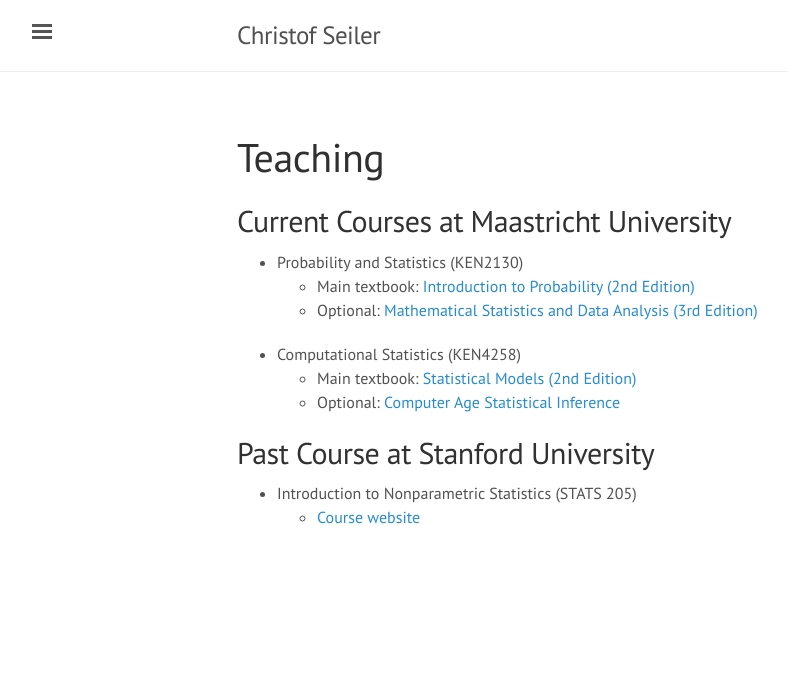
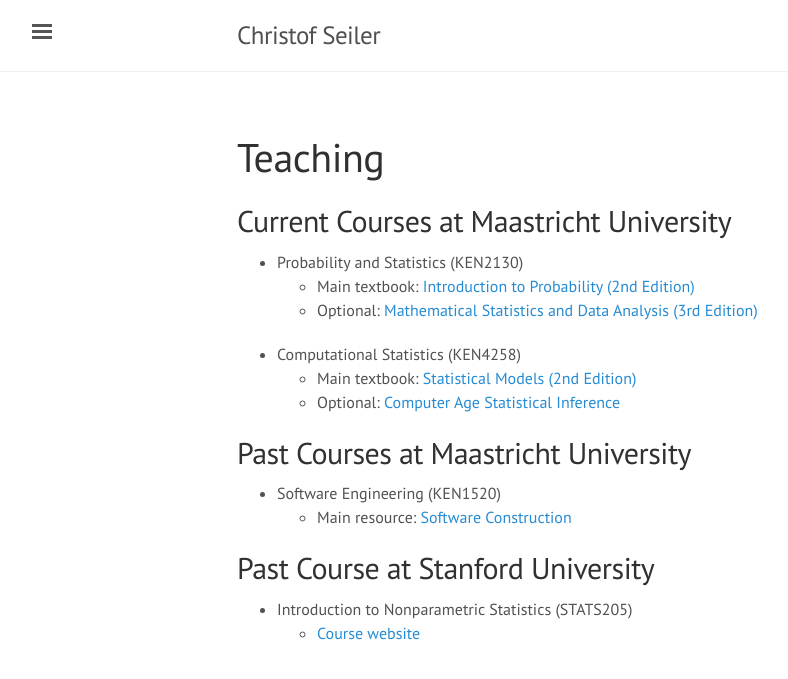
Before and after one commit to ChristofSeiler/ChristofSeiler.github.io, a Jekyll site: the page built from teaching.md, in a window 1280 px wide. Shown: the top 679 px of the page, without its empty margins (3-791 px from the left). Built offline with Jekyll 4.4.1, drawn with Linux system fonts in a browser that asks for light colours.

Commit message:
added software engineering

```diff
--- a/teaching.md
+++ b/teaching.md
@@ -12,7 +12,12 @@
   * Main textbook: [Statistical Models (2nd Edition)](https://maastrichtuniversity.on.worldcat.org/oclc/586163317)
   * Optional: [Computer Age Statistical Inference](https://web.stanford.edu/~hastie/CASI/)
 
+## Past Courses at Maastricht University
+
+* Software Engineering (KEN1520)
+  * Main resource: [Software Construction](https://web.mit.edu/6.031/)
+
 ## Past Course at Stanford University
 
-* Introduction to Nonparametric Statistics (STATS 205)
+* Introduction to Nonparametric Statistics (STATS205)
   * [Course website](https://christofseiler.github.io/stats205/)
```
